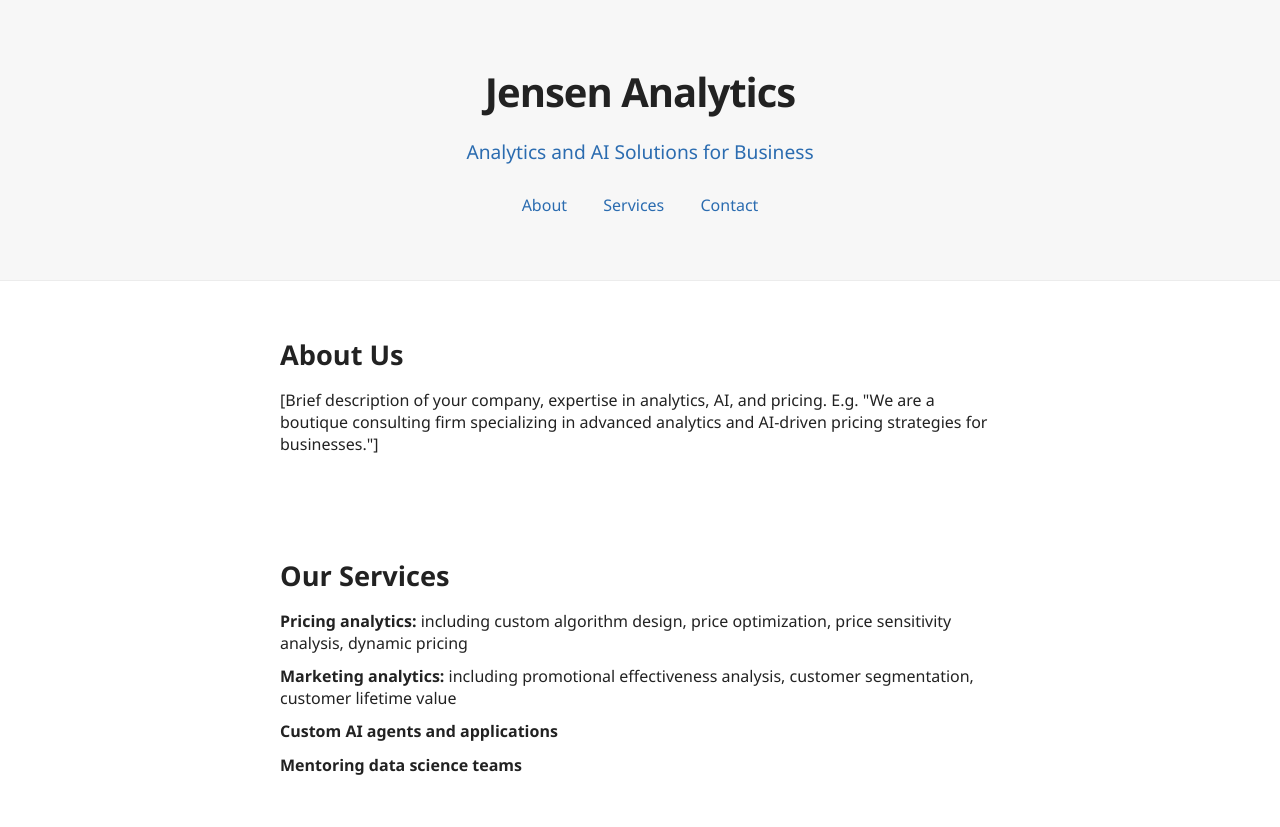
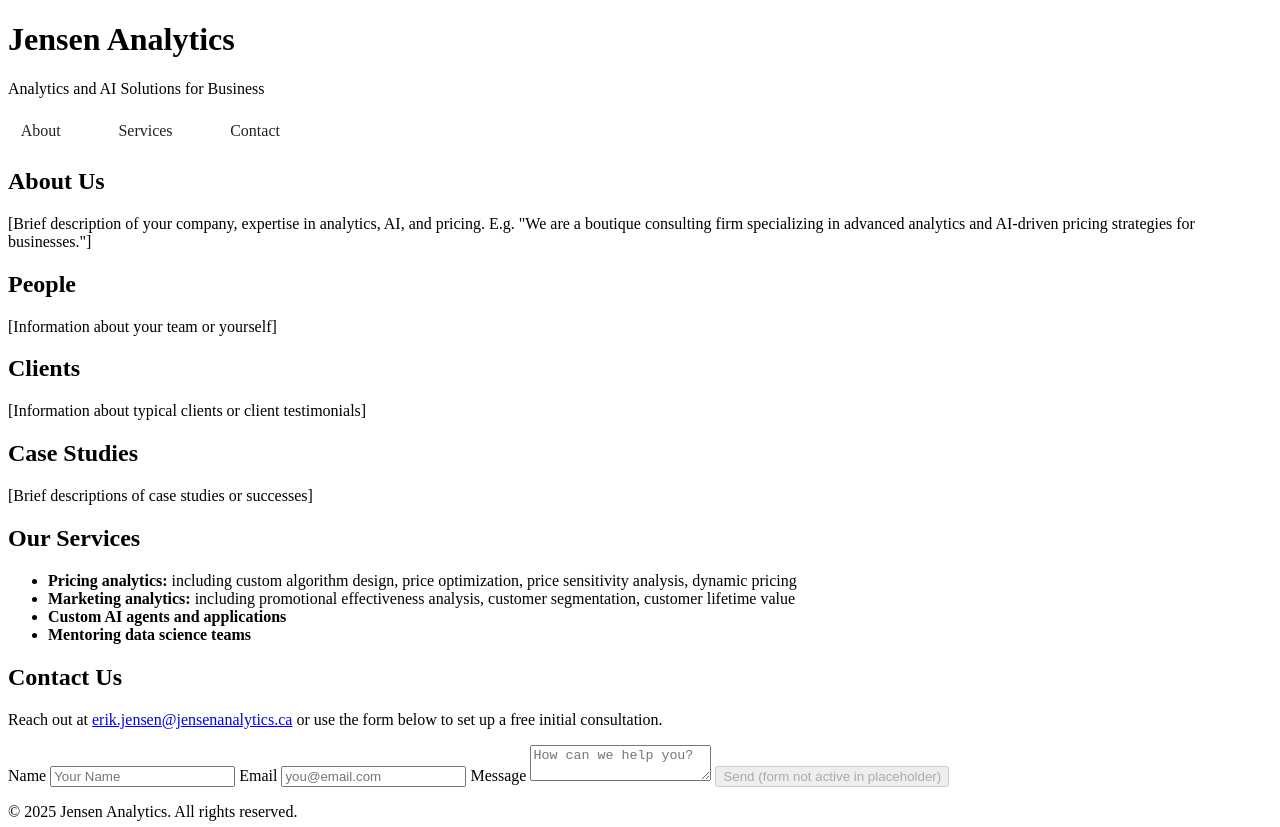
Before and after one commit to erik-braden-jensen/Jensen-Analytics-Website, a plain HTML site: page index.html in a window 1280 px wide. Shown: the top 827 px of the page. Drawn offline with Linux system fonts and the light colour scheme.

Commit message:
Add files via upload

```diff
--- a/index.html
+++ b/index.html
@@ -12,9 +12,18 @@
       <h1>Jensen Analytics</h1>
       <p class="tagline">Analytics and AI Solutions for Business</p>
       <nav>
-        <a href="#about">About</a>
-        <a href="#services">Services</a>
-        <a href="#contact">Contact</a>
+        <ul class="main-nav">
+          <li class="has-submenu">
+            <a href="#about">About</a>
+            <ul class="submenu">
+              <li><a href="#people">People</a></li>
+              <li><a href="#clients">Clients</a></li>
+              <li><a href="#case-studies">Case Studies</a></li>
+            </ul>
+          </li>
+          <li><a href="#services">Services</a></li>
+          <li><a href="#contact">Contact</a></li>
+        </ul>
       </nav>
     </div>
   </header>
@@ -23,6 +32,21 @@
     <section id="about" class="container">
       <h2>About Us</h2>
       <p>[Brief description of your company, expertise in analytics, AI, and pricing. E.g. "We are a boutique consulting firm specializing in advanced analytics and AI-driven pricing strategies for businesses."]</p>
+    </section>
+
+    <section id="people" class="container">
+      <h2>People</h2>
+      <p>[Information about your team or yourself]</p>
+    </section>
+
+    <section id="clients" class="container">
+      <h2>Clients</h2>
+      <p>[Information about typical clients or client testimonials]</p>
+    </section>
+
+    <section id="case-studies" class="container">
+      <h2>Case Studies</h2>
+      <p>[Brief descriptions of case studies or successes]</p>
     </section>
 
     <section id="services" class="container">
--- a/style.css
+++ b/style.css
@@ -1,120 +1,50 @@
-:root {
-  --accent: #2B6CB0;
-  --background: #fff;
-  --text: #222;
-  --light: #f7f7f7;
-  --font: 'Segoe UI', Arial, sans-serif;
+.main-nav {
+  list-style: none;
+  margin: 0;
+  padding: 0;
+  display: flex;
+  gap: 2em;
 }
 
-html, body {
+.main-nav > li {
+  position: relative;
+}
+
+.main-nav a {
+  text-decoration: none;
+  color: #222;
+  padding: 0.5em 0.8em;
+  display: block;
+}
+
+
+
+.has-submenu .submenu {
+  display: none;
+  position: absolute;
+  left: 0;
+  top: 100%;
+  min-width: 180px;
+  background: #fff;
+  box-shadow: 0 4px 12px rgba(0,0,0,0.10);
+  list-style: none;
   margin: 0;
   padding: 0;
-  background: var(--background);
-  color: var(--text);
-  font-family: var(--font);
+  z-index: 1000;
 }
 
-.container {
-  max-width: 720px;
-  margin: 0 auto;
-  padding: 2em;
+.has-submenu:hover .submenu,
+.has-submenu:focus-within .submenu {
+  display: block;
 }
 
-header {
-  background: var(--light);
-  border-bottom: 1px solid #ececec;
-  padding-top: 2em;
-  padding-bottom: 2em;
-  text-align: center;
+.submenu li a {
+  padding: 0.5em 1em;
+  color: #444;
+  white-space: nowrap;
 }
 
-h1 {
-  margin: 0 0 0.2em 0;
-  font-size: 2.5em;
-  letter-spacing: -1px;
+.submenu li a:hover {
+  background: #f0f0f0;
+  color: #111;
 }
-
-.tagline {
-  margin-bottom: 1.5em;
-  color: var(--accent);
-  font-weight: 500;
-  font-size: 1.2em;
-}
-
-nav a {
-  margin: 0 1em;
-  color: var(--accent);
-  text-decoration: none;
-  font-weight: 500;
-  transition: color 0.2s;
-}
-nav a:hover {
-  color: #19446b;
-}
-
-section {
-  margin-bottom: 3em;
-}
-
-h2 {
-  font-size: 1.7em;
-  margin-bottom: 0.5em;
-}
-
-ul {
-  list-style: none;
-  padding: 0;
-}
-li {
-  margin-bottom: 0.7em;
-}
-
-form {
-  display: flex;
-  flex-direction: column;
-  gap: 1em;
-  margin-top: 1em;
-}
-input, textarea, button {
-  font: inherit;
-  padding: 0.7em;
-  border: 1px solid #ccc;
-  border-radius: 4px;
-}
-input:focus, textarea:focus {
-  border-color: var(--accent);
-  outline: none;
-}
-button {
-  background: var(--accent);
-  color: #fff;
-  border: none;
-  cursor: not-allowed; /* Change to pointer when enabled */
-  font-weight: bold;
-  transition: background 0.2s;
-}
-button:enabled:hover {
-  background: #19446b;
-}
-
-footer {
-  background: var(--light);
-  border-top: 1px solid #ececec;
-  text-align: center;
-  padding: 1em 0;
-  font-size: 0.9em;
-  color: #888;
-}
-
-/* Responsive design */
-@media (max-width: 600px) {
-  .container {
-    padding: 1em;
-  }
-  h1 {
-    font-size: 1.5em;
-  }
-  h2 {
-    font-size: 1.2em;
-  }
-}
```
